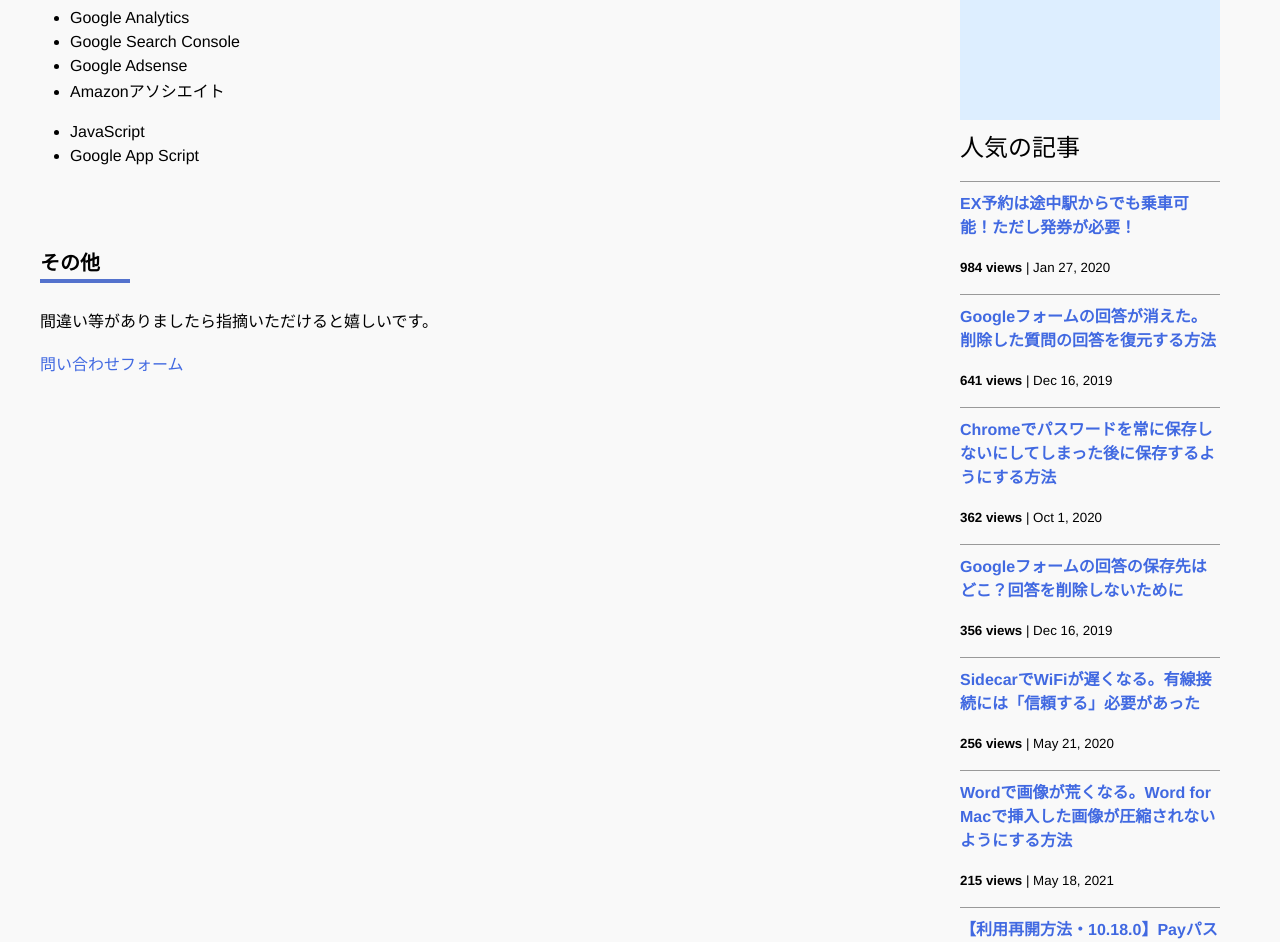
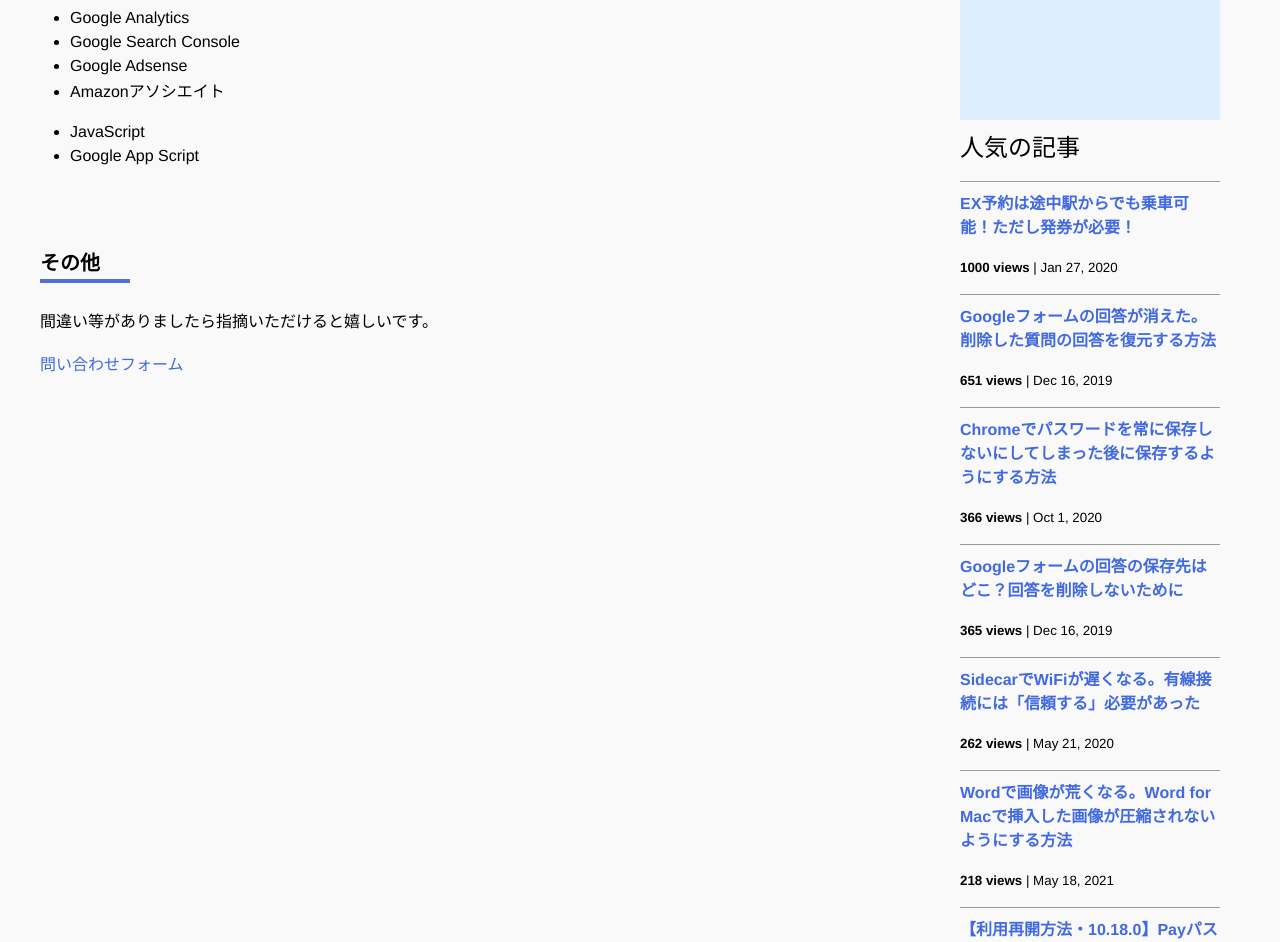
Before and after one commit to iwanaminami/shoyaiwaname, a Jekyll site: the page built from about.markdown, in a window 1280 px wide and 1400 px high, scrolled down 693 px. Shown: the top 942 px of the window. Built offline with Jekyll 4.4.1, drawn with Linux system fonts in a browser that asks for light colours; nearby versions of some CDN libraries; comment, search, counter and statistics services are not loaded.

Commit message:
a new commit message

```diff
--- a/_data/popularposts.yml
+++ b/_data/popularposts.yml
@@ -1,17 +1,17 @@
 side:
-  - view: 984
+  - view: 1000
     url: /2020/01/27/ex-rideontheway.html
-  - view: 641
+  - view: 651
     url: /2019/12/16/restore-googleform.html
-  - view: 362
+  - view: 366
     url: /2020/10/01/googlepassword.html
-  - view: 356
+  - view: 365
     url: /2019/12/16/googleform-answers.html
-  - view: 256
+  - view: 262
     url: /2020/05/21/sidecar-via-cable.html
-  - view: 215
+  - view: 218
     url: /2021/05/18/image-compression-word.html
   - view: 163
     url: /2020/11/17/linepay.html
-  - view: 101
+  - view: 102
     url: /2020/01/23/sfcgold.html
```
